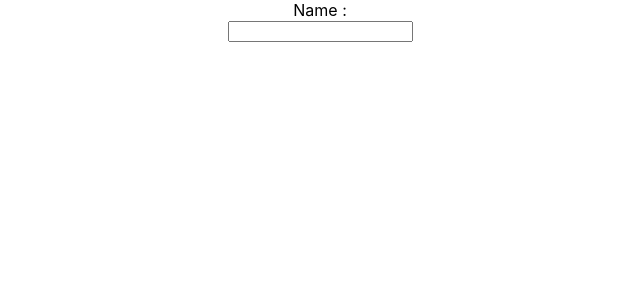
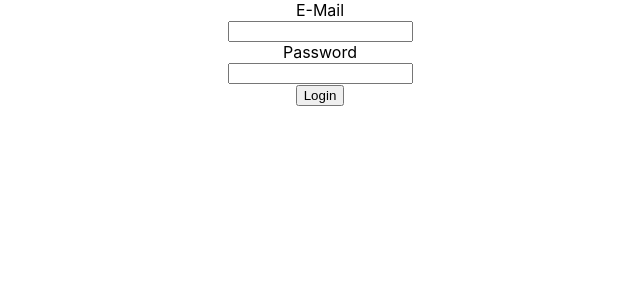
Before and after one commit to ushasri999/react, a React (Create React App) app: page / in a window 1280 px wide. Shown: the top 300 px of the page, without its empty margins (320-960 px from the left). Built offline with nearby package versions, Linux system fonts and the light colour scheme.

Commit message:
add form handling

```diff
--- a/src/App.js
+++ b/src/App.js
@@ -1,12 +1,30 @@
 import React, { useState } from 'react'
 
 function App() {
-  const [name, setName] = useState('');
+  const [data, setData] = useState({
+    email:'',
+    password:''
+  })
+
+  const changeHandler = e => {
+    setData({...data, [e.target.name] : e.target.value})
+  }
+  const submitHandler = e => {
+    e.preventDefault();
+    console.log(data);
+  }
+
   return (
     <div>
       <center>
-        Name : {name} <br></br>
-        <input type='text' name='name'onChange={(e) => setName(e.target.value)}/>
+        <form onSubmit={submitHandler}>
+          <label>E-Mail</label><br/>
+          <input type = 'text' name = 'email' onChange={changeHandler}/><br/>
+
+          <label>Password</label><br/>
+          <input type = 'password' name = 'password' onChange={changeHandler}/><br/>
+          <input type='submit' value='Login'/>
+        </form>
       </center>
     </div>
   )
```
